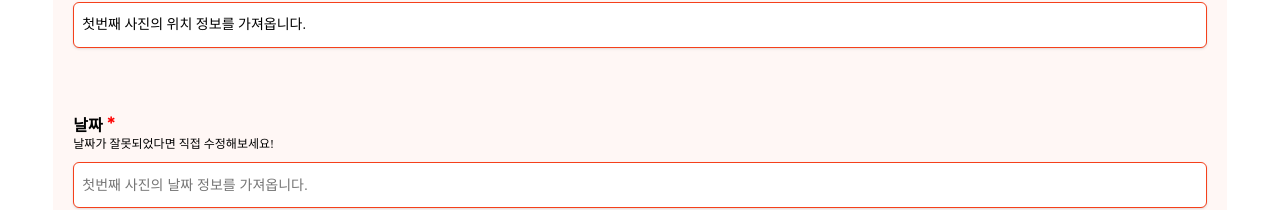
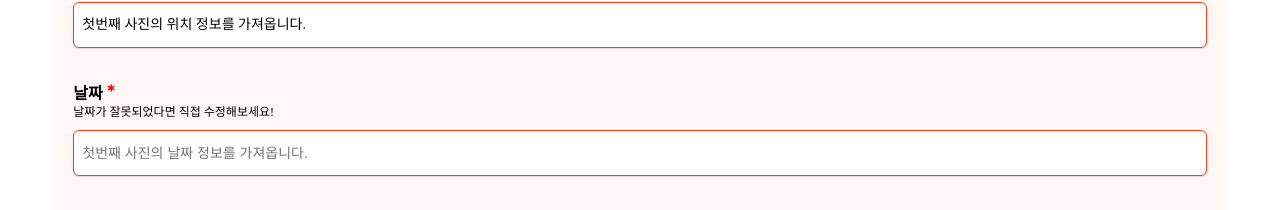
Before and after one commit to PicPin-oasis/PicPin, a Next.js app: page /photo in a window 1280 px wide. Both pictures are taken after a click on the button "사진 등록". Shown: the part 423-633 px from the top of the page. Built offline with nearby package versions, Linux system fonts and the light colour scheme; no server answers.

Commit message:
Style: 레이아웃 / 버튼 컴포넌트 스타일 변경

```diff
--- a/app/photo/(components)/PhotoCard.tsx
+++ b/app/photo/(components)/PhotoCard.tsx
@@ -7,6 +7,7 @@ interface Props {
 }
 export const PhotoCard = ({ src }: Props) => {
   return (
+    <div onClick={() => {}}>
       <Image
         // src={`https://image-store.picpin.life/${src}`}
         src="https://image-store.picpin.life/images/KakaoTalk_20220201_105518089_01.jpg"
@@ -16,5 +17,6 @@ export const PhotoCard = ({ src }: Props) => {
         className="rounded-lg"
         priority
       />
+    </div>
   );
 };
--- a/components/common/Text.tsx
+++ b/components/common/Text.tsx
@@ -11,7 +11,7 @@ interface Props {
 
 export const Text = ({ text, type, classNames }: Props) => {
   return (
-    <div className={`flex items-center gap-1 mt-8 ${classNames}`}>
+    <div className={`flex items-center gap-1 ${classNames}`}>
       <b>{text}</b>
       {type === "essential" && (
         <Image
```
Lines whose indentation alone changed are shown as unchanged.
